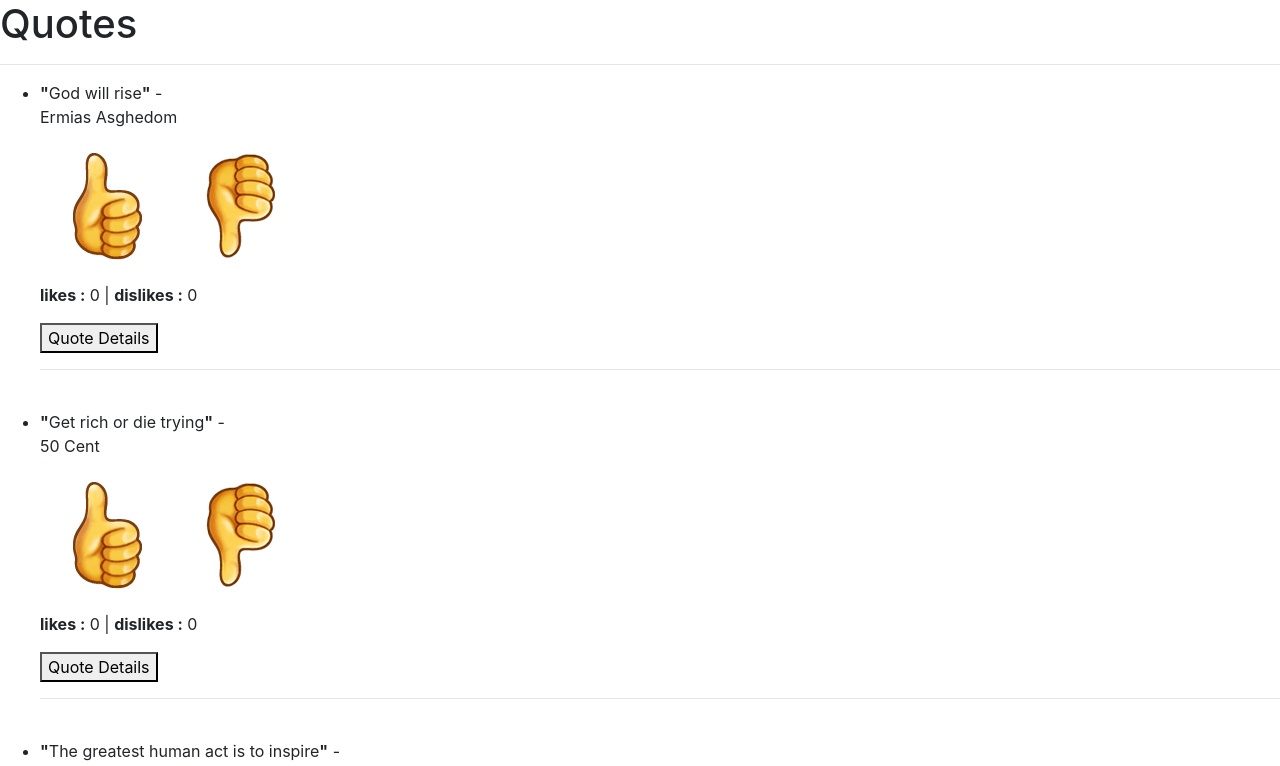
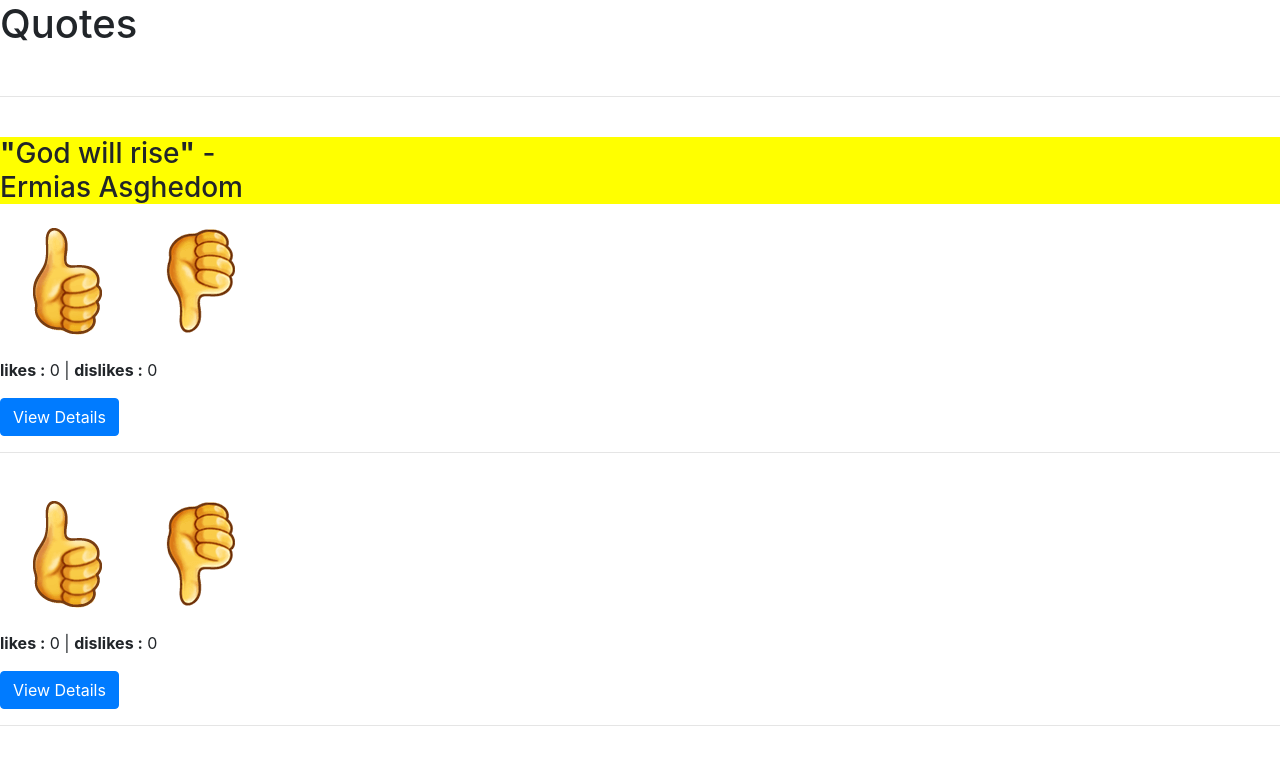
Before and after one commit to maghanga/Quotes, an Angular app: page / in a window 1280 px wide. Shown: the top 766 px of the page. Built offline with nearby package versions, Linux system fonts and the light colour scheme.

Commit message:
add the highlight directive to the h3 element

```diff
--- a/src/app/highlight.directive.ts
+++ b/src/app/highlight.directive.ts
@@ -1,10 +1,12 @@
-import { Directive } from '@angular/core';
+import { Directive, ElementRef } from '@angular/core';
 
 @Directive({
   selector: '[appHighlight]'
 })
 export class HighlightDirective {
 
-  constructor() { }
+  constructor(private elem: ElementRef) {
+    this.elem.nativeElement.style.backgroundColor = "yellow";
+   }
 
 }
--- a/src/app/quote/quote.component.html
+++ b/src/app/quote/quote.component.html
@@ -1,9 +1,9 @@
 <div>
     <h1>Quotes</h1>
-    <hr>
-    <ul>
+    <br><hr><br>
+
         <div *ngFor='let quote of quotes;let i = index'>
-            <li><strong>"</strong>{{quote.name}}<strong>"</strong> - <blockquote>{{quote.author}}</blockquote></li>
+            <h3 *ngIf="i == quotesIndex; else dotHighlight" appHighlight><strong>"</strong>{{quote.name}}<strong>"</strong> - <blockquote>{{quote.author}}</blockquote></h3>
 
             <p>
                 <button class="btn" type="button" name="like" (click)=like(i) (click)="calculateHighestVotes()"><img id="like" src="../assets/img/thumbsUpSign.png" alt="like icon"></button>
@@ -11,9 +11,9 @@
                 </p>
                 <p><strong>likes :</strong> {{quote.likes}} | <strong>dislikes :</strong> {{quote.dislikes}}</p>
 
-        <button (click)='toggleDetails(i)'>Quote Details</button><br><hr><br>
+        <button class="btn btn-primary" (click)='toggleDetails(i)'>View Details</button><br><hr><br>
 
             <app-quote-detail *ngIf='quote.showDetail' (isDone)='deleteQuote($event,i)' [quote]='quote'></app-quote-detail>
         </div>
-    </ul>
+
   </div>
--- a/src/app/quote/quote.component.ts
+++ b/src/app/quote/quote.component.ts
@@ -24,16 +24,16 @@
     this.quotes[index].dislikes += 1;
   }
 
-  // highestVotes: number = 0;
-  // quotesIndex: number = 0;
-  // calculateHighestVotes() {
-  //   for (var i = 0; i < this.quotes.length; i++) {
-  //     if (this.quotes[i].likes > this.highestVotes) {
-  //       this.highestVotes = this.quotes[i].likes;
-  //       this.quotesIndex = i;
-  //     }
-  //   }
-  // }
+  highestVotes: number = 0;
+  quotesIndex: number = 0;
+  calculateHighestVotes() {
+    for (var i = 0; i < this.quotes.length; i++) {
+      if (this.quotes[i].likes > this.highestVotes) {
+        this.highestVotes = this.quotes[i].likes;
+        this.quotesIndex = i;
+      }
+    }
+  }
 
   toggleDetails(index){
     this.quotes[index].showDetail = !this.quotes[index].showDetail;
```
